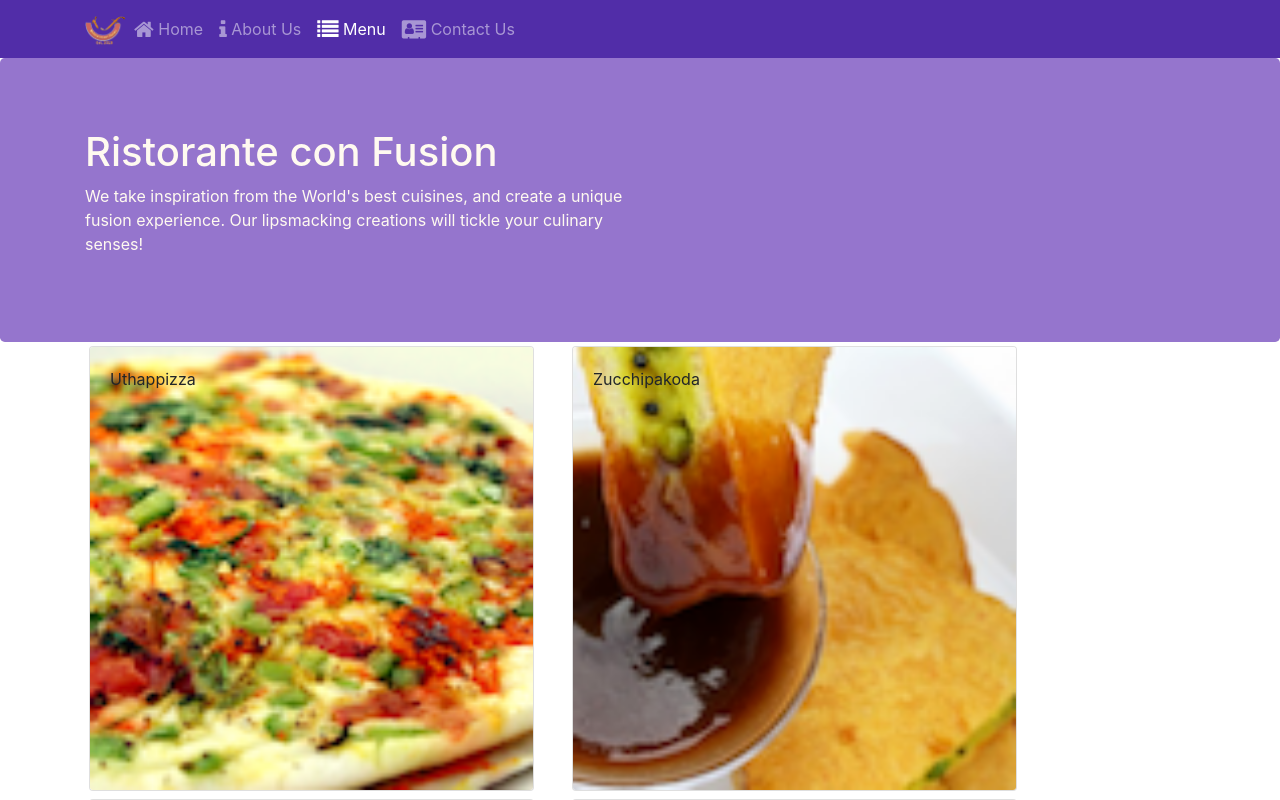
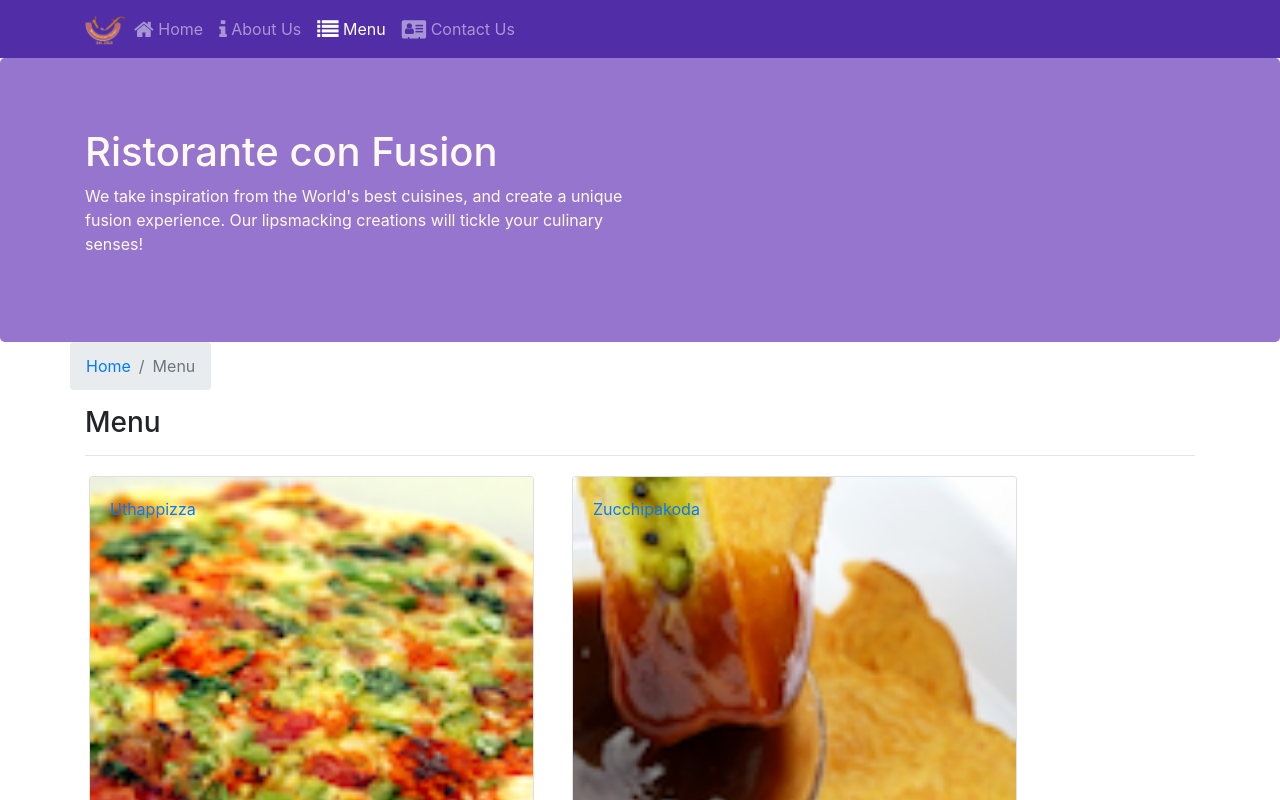
Before and after one commit to KenNguyen-2000/FER_Assignment, a React (Create React App) app: page /menu in a window 1280 px wide. Shown: the top 800 px of the page. Built offline with nearby package versions, Linux system fonts and the light colour scheme.

Commit message:
Single Page Applications Part 2

```diff
--- a/src/components/ContactComponent.js
+++ b/src/components/ContactComponent.js
@@ -1,8 +1,23 @@
 import React from "react";
+import { Breadcrumb, BreadcrumbItem } from "reactstrap";
+import { Link } from "react-router-dom";
 
 function Contact(props) {
   return (
     <div className="container">
+      <div className="row">
+        <Breadcrumb>
+          <BreadcrumbItem>
+            <Link to="/home">Home</Link>
+          </BreadcrumbItem>
+          <BreadcrumbItem active>Contact Us</BreadcrumbItem>
+        </Breadcrumb>
+        <div className="col-12">
+          <h3>Contact Us</h3>
+          <hr />
+        </div>
+      </div>
+
       <div className="row row-content">
         <div className="col-12">
           <h3>Location Information</h3>
--- a/src/components/DishdetailComponent.js
+++ b/src/components/DishdetailComponent.js
@@ -1,5 +1,14 @@
 import React, { Component } from "react";
-import { Card, CardImg, CardText, CardBody, CardTitle } from "reactstrap";
+import {
+  Card,
+  CardImg,
+  CardText,
+  CardBody,
+  CardTitle,
+  Breadcrumb,
+  BreadcrumbItem,
+} from "reactstrap";
+import { Link } from "react-router-dom";
 
 function RenderDish({ dish }) {
   return (
@@ -35,28 +44,35 @@
   );
 }
 
-class DishDetail extends Component {
-  constructor(props) {
-    super(props);
-    this.state = {};
-  }
-
-  render() {
-    if (this.props.dish) {
-      return (
-        <>
+const DishDetail = (props) => {
+  if (props.dish) {
+    return (
+      <div className="container">
+        <div className="row">
+          <Breadcrumb>
+            <BreadcrumbItem>
+              <Link to="/menu">Menu</Link>
+            </BreadcrumbItem>
+            <BreadcrumbItem active>{props.dish.name}</BreadcrumbItem>
+          </Breadcrumb>
+          <div className="col-12">
+            <h3>{props.dish.name}</h3>
+            <hr />
+          </div>
+        </div>
+        <div className="row">
           <div className="col-12 col-md-5 m-1">
-            <RenderDish dish={this.props.dish} />
+            <RenderDish dish={props.dish} />
           </div>
           <div className="col-12 col-md-5 m-1">
-            <RenderComments comments={this.props.dish.comments} />
+            <RenderComments comments={props.comments} />
           </div>
-        </>
-      );
-    } else {
-      return <div></div>;
-    }
+        </div>
+      </div>
+    );
+  } else {
+    return <div></div>;
   }
-}
+};
 
 export default DishDetail;
--- a/src/components/MainComponent.js
+++ b/src/components/MainComponent.js
@@ -1,7 +1,6 @@
 import React, { Component } from "react";
 import { Navbar, NavbarBrand } from "reactstrap";
 import Menu from "./MenuComponent";
-// import DishDetail from "./DishdetailComponent";
 import { DISHES } from "../shared/dish.js";
 import Footer from "./FooterComponent";
 import Header from "./HeaderComponent";
@@ -11,6 +10,7 @@
 import { COMMENTS } from "../shared/comments.js";
 import { PROMOTIONS } from "../shared/promotions.js";
 import { LEADERS } from "../shared/leaders.js";
+import DishDetail from "./DishdetailComponent";
 
 class Main extends Component {
   constructor(props) {
@@ -25,7 +25,7 @@
   }
 
   onDishSelect(dish) {
-    this.setState({ selectedDish: dish });
+    this.setState({ selectedDish: dish.id });
   }
 
   render() {
@@ -35,6 +35,21 @@
           dish={this.state.dishes.filter((dish) => dish.featured)[0]}
           promotion={this.state.promotions.filter((promo) => promo.featured)[0]}
           leader={this.state.leaders.filter((leader) => leader.featured)[0]}
+        />
+      );
+    };
+
+    const DishWithId = ({ match }) => {
+      return (
+        <DishDetail
+          dish={
+            this.state.dishes.filter(
+              (dish) => dish.id === parseInt(match.params.dishId, 10)
+            )[0]
+          }
+          comments={this.state.comments.filter(
+            (comment) => comment.dishId === parseInt(match.params.dishId, 10)
+          )}
         />
       );
     };
@@ -60,6 +75,7 @@
               />
             )}
           />
+          <Route path="/menu/:dishId" component={DishWithId} />
           <Route exact path="/contactus" component={Contact} />
           <Redirect to="/home" />
         </Switch>
--- a/src/components/MenuComponent.js
+++ b/src/components/MenuComponent.js
@@ -3,19 +3,23 @@
   Card,
   CardImg,
   CardImgOverlay,
-  // CardText,
-  // CardBody,
   CardTitle,
+  Breadcrumb,
+  BreadcrumbItem,
 } from "reactstrap";
+import { Link } from "react-router-dom";
+
 import DishDetail from "./DishdetailComponent";
 
 function RenderMenuItem({ dish, onClick }) {
   return (
-    <Card onClick={() => onClick(dish)}>
-      <CardImg width="100%" src={dish.image} alt={dish.name} />
-      <CardImgOverlay>
-        <CardTitle>{dish.name}</CardTitle>
-      </CardImgOverlay>
+    <Card>
+      <Link to={`/menu/${dish.id}`}>
+        <CardImg width="100%" src={dish.image} alt={dish.name} />
+        <CardImgOverlay>
+          <CardTitle>{dish.name}</CardTitle>
+        </CardImgOverlay>
+      </Link>
     </Card>
   );
 }
@@ -44,10 +48,22 @@
   });
   return (
     <div className="container">
+      <div className="row">
+        <Breadcrumb>
+          <BreadcrumbItem>
+            <Link to="/home">Home</Link>
+          </BreadcrumbItem>
+          <BreadcrumbItem active>Menu</BreadcrumbItem>
+        </Breadcrumb>
+        <div className="col-12">
+          <h3>Menu</h3>
+          <hr />
+        </div>
+      </div>
       <div className="row">{menu}</div>
-      <div className="row">
+      {/* <div className="row">
         <DishDetail dish={props.selectedDish} />
-      </div>
+      </div> */}
     </div>
   );
 };
```
